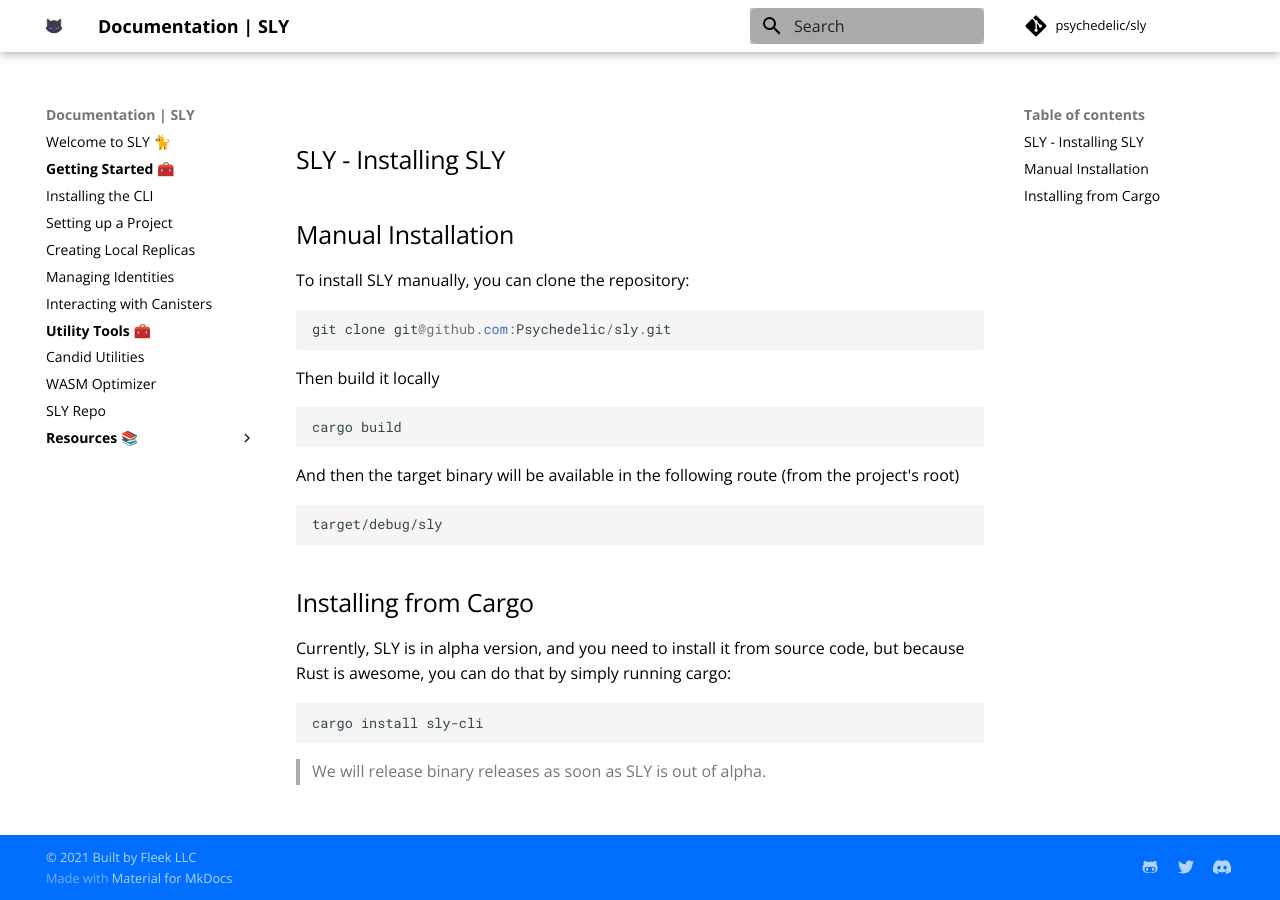
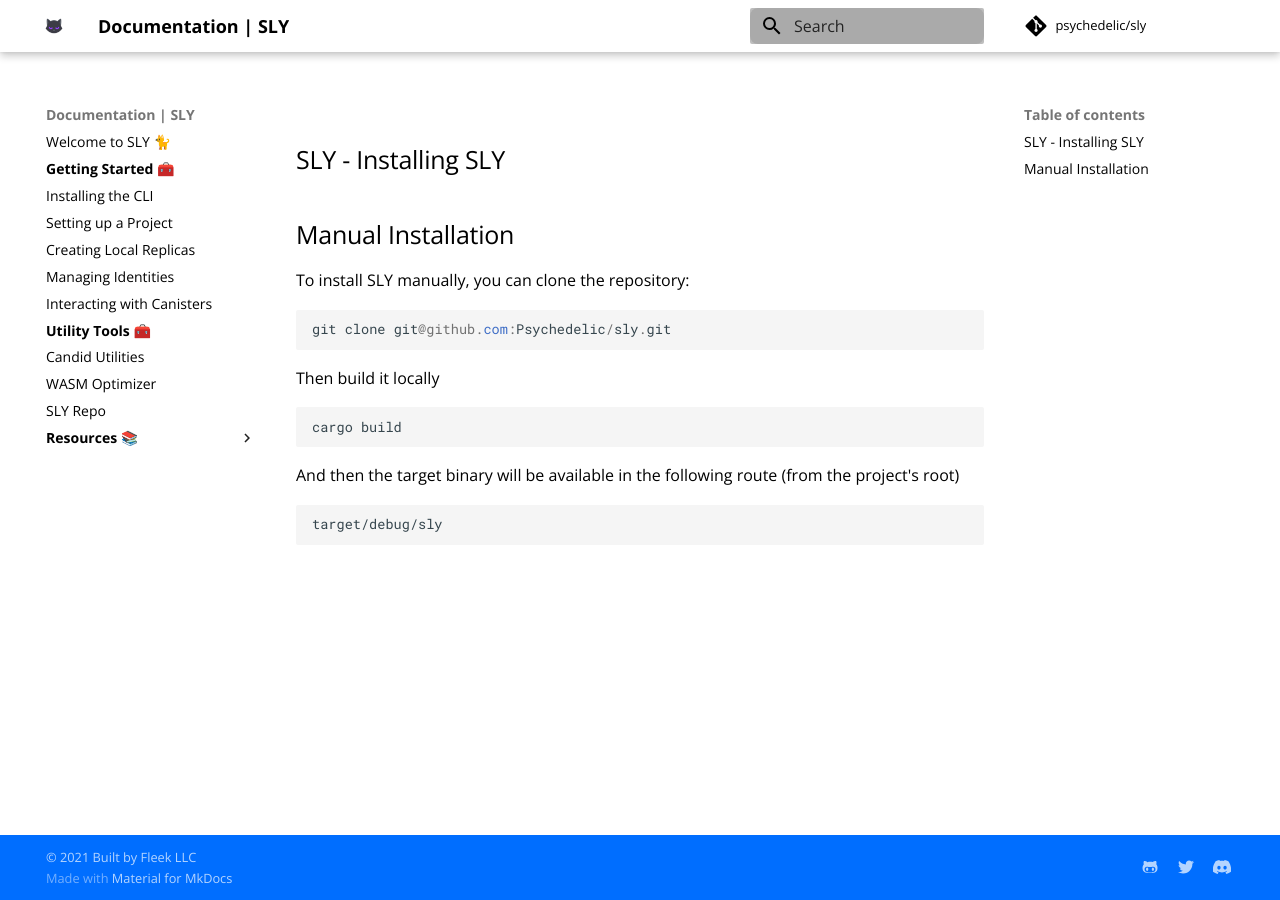
Before and after one commit to Psychedelic/sly-docs, an MkDocs documentation site: the page built from docs/getting-started/installing-sly.md, in a window 1280 px wide. Built offline with MkDocs 1.6.1 and Material for MkDocs 9.7.7, drawn with Linux system fonts in a browser that asks for light colours; comment, search, counter and statistics services are not loaded.

Commit message:
Update installing-sly.md

````diff
--- a/docs/getting-started/installing-sly.md
+++ b/docs/getting-started/installing-sly.md
@@ -25,13 +25,3 @@ And then the target binary will be available in the following route (from the pr
 ```
 target/debug/sly
 ```
-
-## Installing from Cargo
-
-Currently, SLY is in alpha version, and you need to install it from source code, but because Rust is awesome, you can do that by simply running cargo:
-
-```
-cargo install sly-cli
-```
-
-> We will release binary releases as soon as SLY is out of alpha.
````
